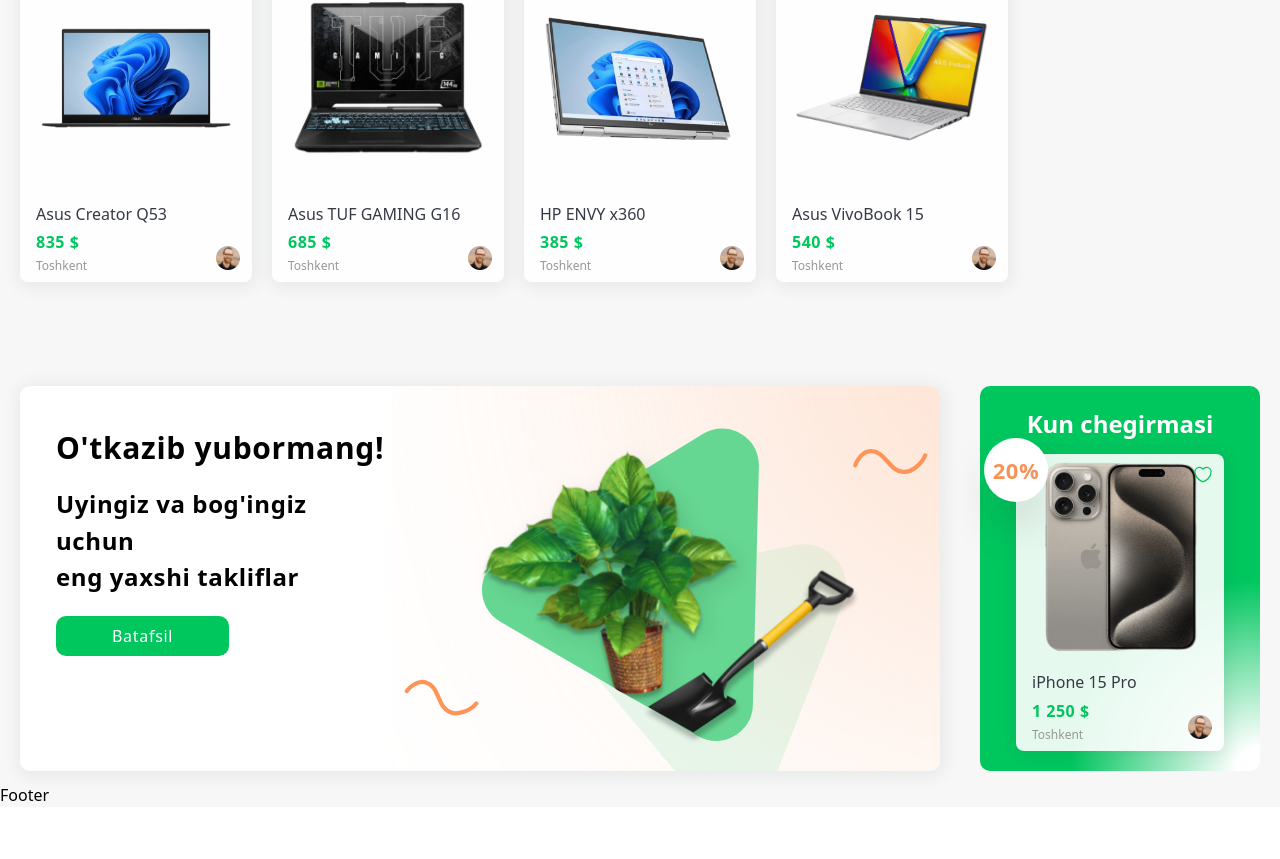
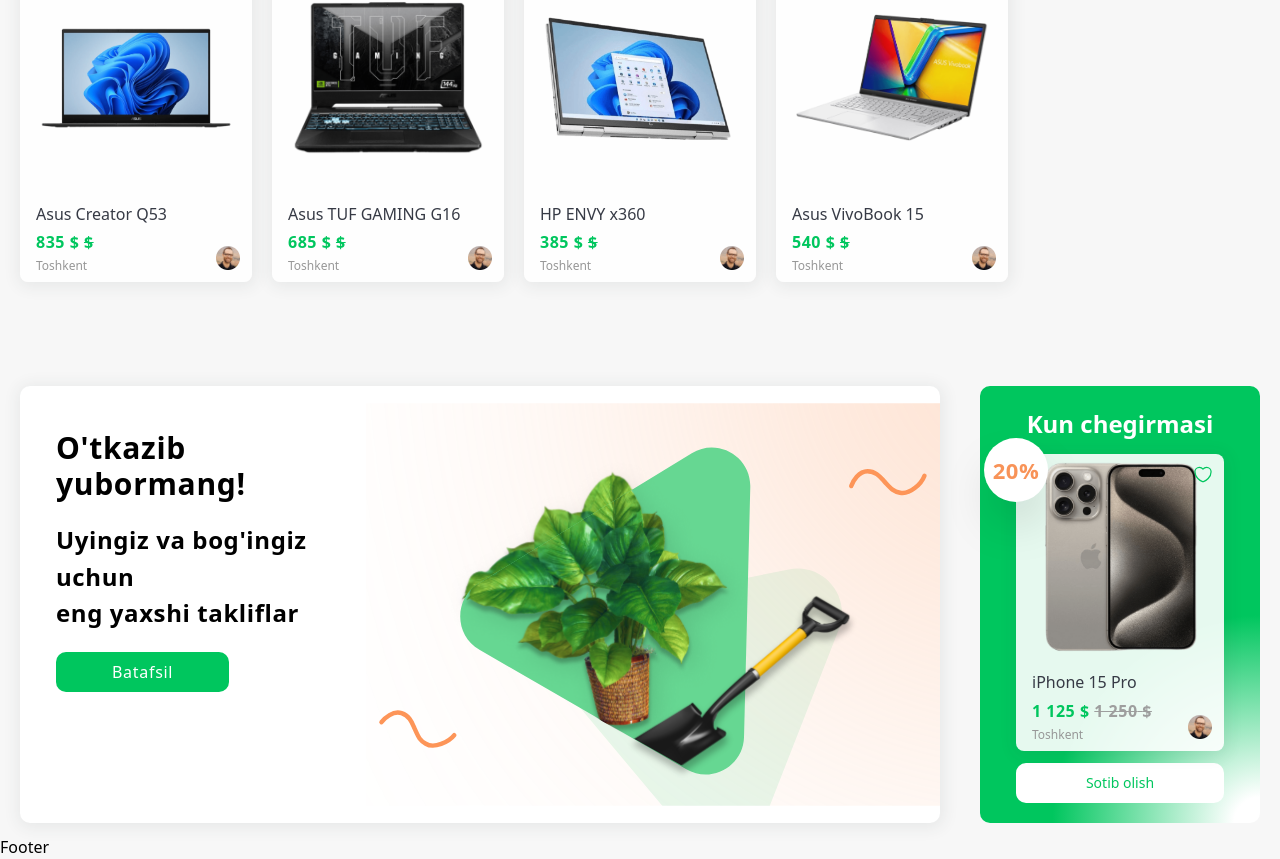
Before and after one commit to dxxdev/dily, a React (Vite) app: page / in a window 1280 px wide. Shown: the part 1339-2198 px from the top of the page. Before the commit the page ends 2146 px from the top, so only its background shows below. Built offline with nearby package versions, Linux system fonts and the light colour scheme.

Commit message:
Posters component completed

```diff
--- a/src/components/Posters.jsx
+++ b/src/components/Posters.jsx
@@ -3,8 +3,10 @@ import { poster1 } from "../assets/svg";
 import ProductCard from "./ProductCard";
 import { products } from "../data/data";
 import randomNumber from "../functions/randomNumber";
+import { useNavigate } from "react-router-dom";
 
 const Posters = () => {
+  const navigate = useNavigate();
   const [randomProductId, setRandomProductId] = useState(0);
   useEffect(() => {
     setRandomProductId(randomNumber(products));
@@ -27,15 +29,31 @@ const Posters = () => {
         </div>
       </div>
       <div className="flex flex-col justify-between gap-3 items-center rounded-[10px] gradient py-5 px-9">
-        <h4 className="text-2xl text-white leading-normal font-bold">Kun chegirmasi</h4>
+        <h4 className="text-2xl text-white leading-normal font-bold">
+          Kun chegirmasi
+        </h4>
         <div className="relative">
-          <ProductCard widthFixed={true} product={products[randomProductId]} />
+          <ProductCard
+            widthFixed={true}
+            discount={true}
+            product={products[randomProductId]}
+          />
           <div className="rounded-full absolute top-0 left-0 -translate-x-1/2 -translate-y-1/4 shadow-2xl flex justify-center items-center bg-white w-16 aspect-square">
             <p className="text-[22px] text-bright-orange font-bold leading-120 tracking-wide">
               20%
             </p>
           </div>
         </div>
+        <button
+          onClick={() => {
+            navigate(
+              `/products/${products[randomProductId].category.name}/${products[randomProductId].category.originalCategory}/${products[randomProductId].id}`
+            );
+          }}
+          className="px-60 py-3 bg-white w-full text-sm font-medium text-bright-green leading-120 rounded-[10px] flex justify-center items-center"
+        >
+          Sotib olish
+        </button>
       </div>
     </div>
   );
--- a/src/components/ProductCard.jsx
+++ b/src/components/ProductCard.jsx
@@ -2,7 +2,7 @@ import React, { useState } from "react";
 import { Link } from "react-router-dom";
 import { options, scrollTop } from "../data/data";
 
-const ProductCard = ({ product, widthFixed }) => {
+const ProductCard = ({ product, widthFixed, discount }) => {
   const [rendered, setRendered] = useState(false);
   const liked = (product) => {
     product.saved = !product.saved;
@@ -50,11 +50,25 @@ const ProductCard = ({ product, widthFixed }) => {
           {product?.productName}
         </h3>
         <strong className="text-bright-green font-bold leading-normal tracking-0.5">
-          {product
-            ?.price()
-            .toLocaleString("uz-UZ", options)
-            .replaceAll(",", " ")}{" "}
-          $
+          {!discount &&
+            product
+              ?.price()
+              .toLocaleString("uz-UZ", options)
+              .replaceAll(",", " ")}
+          {discount &&
+            product
+              ?.discountPrice()
+              .toLocaleString("uz-UZ", options)
+              .replaceAll(",", " ")}{" "}
+          ${" "}
+          <del className={`${discount ? "text-dark-gray-2" : ""}`}>
+            {discount &&
+              product
+                ?.price()
+                .toLocaleString("uz-UZ", options)
+                .replaceAll(",", " ")}{" "}
+            $
+          </del>
         </strong>
         <address className="not-italic text-address-gray font-normal text-xs">
           {product?.address}
--- a/tailwind.config.js
+++ b/tailwind.config.js
@@ -13,6 +13,7 @@ export default {
         "light-orange": "#FFB762",
         "bright-orange": "#F89358",
         "light-green": "#CCEFDB",
+        "dark-gray-2": "#9e9e9e",
       },
       fontFamily: {
         "open-sans": ["Open Sans", "sans-serif"],
@@ -41,7 +42,7 @@ export default {
         430: "430px",
         550: "550px",
         90: "90px",
-        330: "330px"
+        330: "330px",
       },
       gap: {
         30: "30px",
@@ -49,6 +50,7 @@ export default {
       },
       padding: {
         30: "30px",
+        60: "60px",
       },
     },
   },
```
